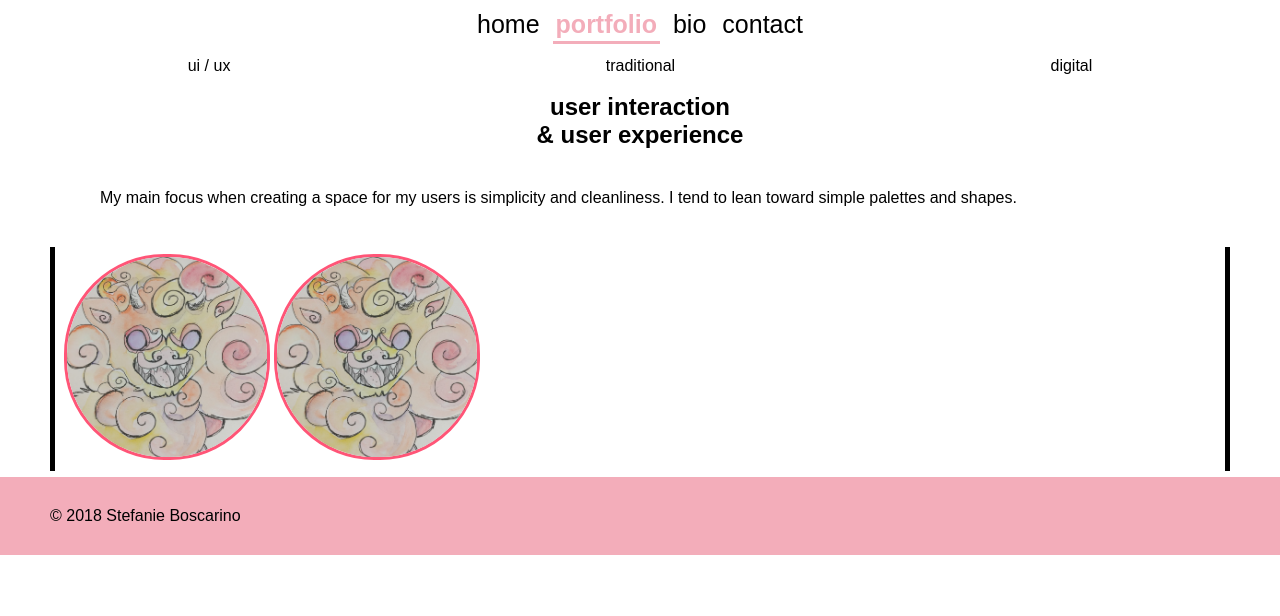
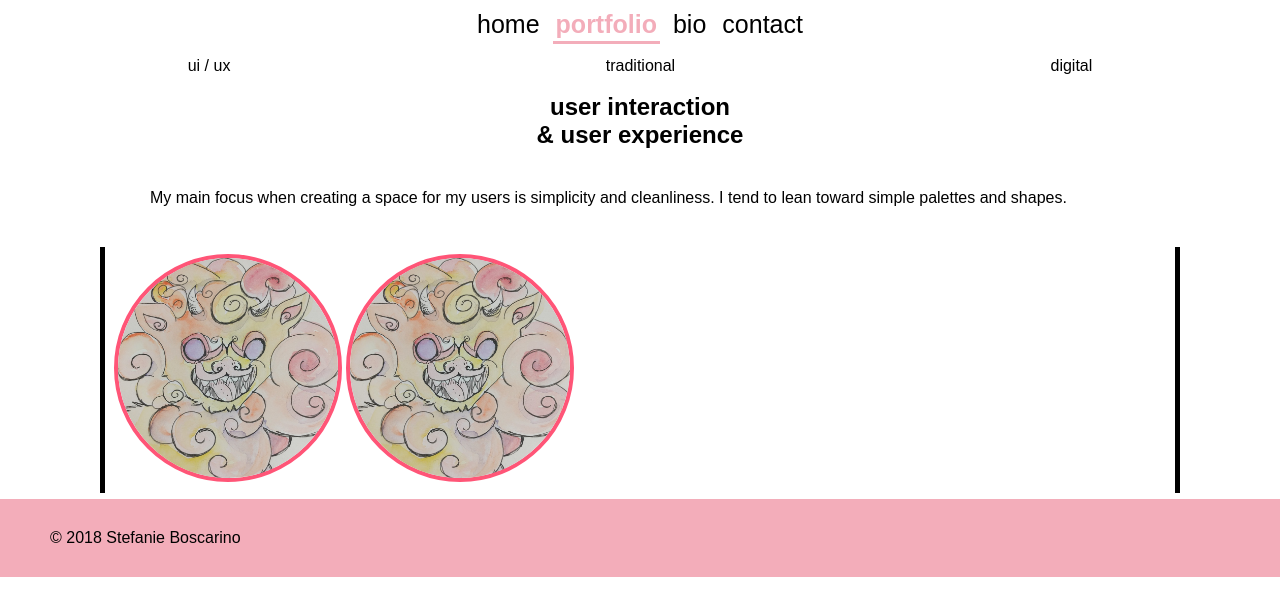
Before and after one commit to SBoscarino/art-portfolio, a React (Create React App) app: page /Portfolio in a window 1280 px wide. Shown: the top 616 px of the page. Built offline with nearby package versions, Linux system fonts and the light colour scheme.

Commit message:
changed desktop view for portfolio. Next is contact.

```diff
--- a/src/styles/PortfolioNav.css
+++ b/src/styles/PortfolioNav.css
@@ -78,3 +78,23 @@ h2 {
     border-radius: 100px;
   }
 }
+
+@media screen and (min-width: 1200px) {
+  .infoHolder{
+    margin-left: 100px;
+    margin-right: 100px;
+  }
+  .imageHolder{
+    margin-left: 100px;
+    margin-right: 100px;
+  }
+  .imageHolderTwo{
+    margin-left: 100px;
+    margin-right: 100px;
+  }
+  .LionFiller {
+    height: 220px;
+    border: #f57 solid 4px;
+    border-radius: 120px;
+  }
+}
```
